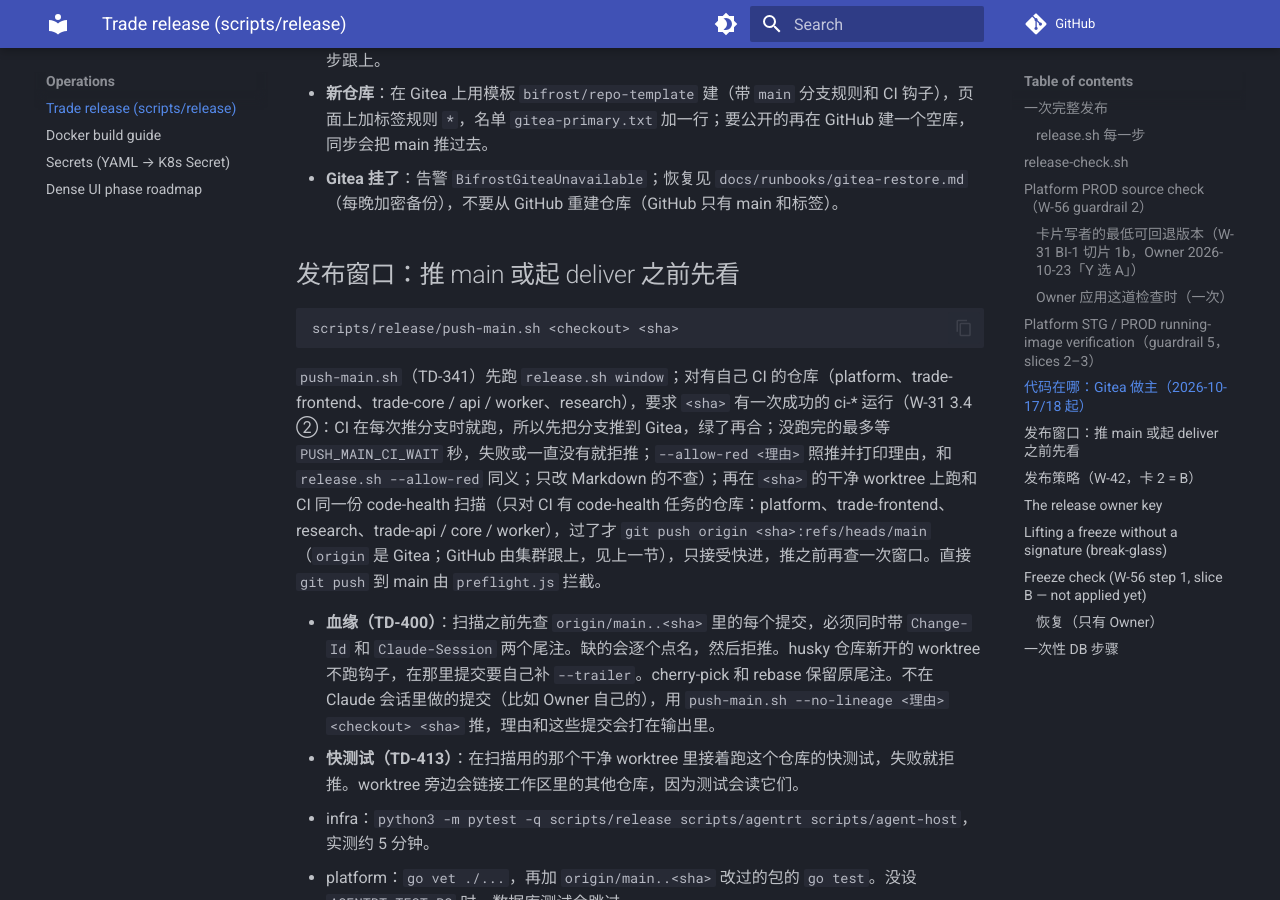
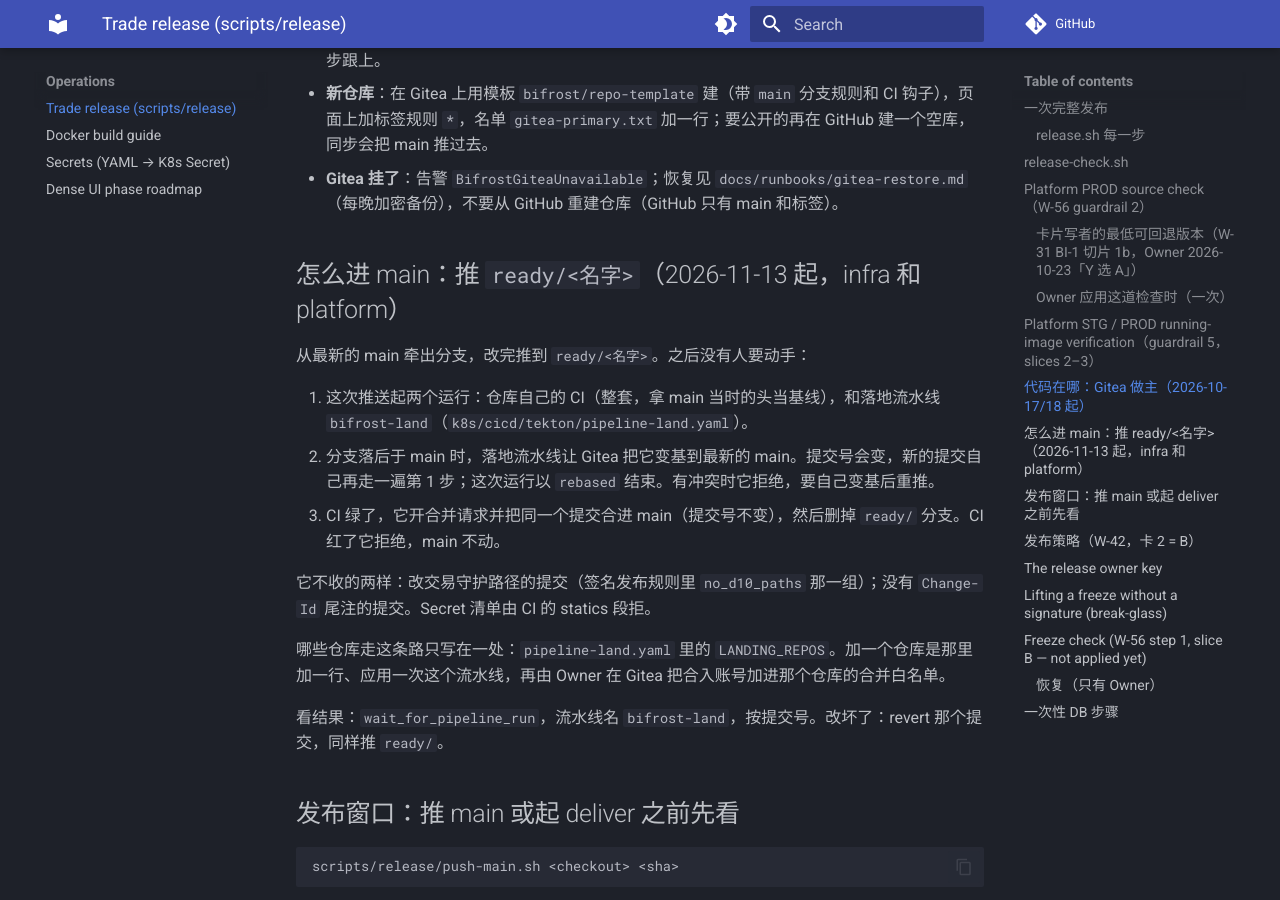
Before and after one commit to weitingzhao/bifrost-trade-infra, an MkDocs documentation site: the page built from docs/RELEASE.md, in a window 1280 px wide and 900 px high, scrolled down 11933 px. Built offline with MkDocs 1.6.1 and Material for MkDocs 9.7.7, drawn with Linux system fonts in a browser that asks for light colours; comment, search, counter and statistics services are not loaded.

Commit message:
docs(release): how a change reaches main through ready/ and bifrost-land
LANE-land-all. Also the first commit sent through the lane on bifrost-trade-infra.

Claude-Session: local_cca7748b-0b2b-43aa-9ab5-00d1db556f40
Claude-Transcript: 084e3cb0-d1af-4a35-8803-a9b59751d6cc
Change-Id: Ia5bf3a0217496635b0c5dd6338031a129a5b729c
Work: LANE-land-all
Co-Authored-By: Claude Fable 5.2 <noreply@anthropic.com>

````diff
--- a/docs/RELEASE.md
+++ b/docs/RELEASE.md
@@ -243,6 +243,20 @@ STG 的 `rollout` 引用 `bifrost-rollout-verify-platform`，先重启并等待
   加一行；要公开的再在 GitHub 建一个空库，同步会把 main 推过去。
 - **Gitea 挂了**：告警 `BifrostGiteaUnavailable`；恢复见 `docs/runbooks/gitea-restore.md`（每晚加密备份），不要从 GitHub 重建仓库（GitHub 只有 main 和标签）。
 
+## 怎么进 main：推 `ready/<名字>`（2026-11-13 起，infra 和 platform）
+
+从最新的 main 牵出分支，改完推到 `ready/<名字>`。之后没有人要动手：
+
+1. 这次推送起两个运行：仓库自己的 CI（整套，拿 main 当时的头当基线），和落地流水线 `bifrost-land`（`k8s/cicd/tekton/pipeline-land.yaml`）。
+2. 分支落后于 main 时，落地流水线让 Gitea 把它变基到最新的 main。提交号会变，新的提交自己再走一遍第 1 步；这次运行以 `rebased` 结束。有冲突时它拒绝，要自己变基后重推。
+3. CI 绿了，它开合并请求并把同一个提交合进 main（提交号不变），然后删掉 `ready/` 分支。CI 红了它拒绝，main 不动。
+
+它不收的两样：改交易守护路径的提交（签名发布规则里 `no_d10_paths` 那一组）；没有 `Change-Id` 尾注的提交。Secret 清单由 CI 的 statics 段拒。
+
+哪些仓库走这条路只写在一处：`pipeline-land.yaml` 里的 `LANDING_REPOS`。加一个仓库是那里加一行、应用一次这个流水线，再由 Owner 在 Gitea 把合入账号加进那个仓库的合并白名单。
+
+看结果：`wait_for_pipeline_run`，流水线名 `bifrost-land`，按提交号。改坏了：revert 那个提交，同样推 `ready/`。
+
 ## 发布窗口：推 main 或起 deliver 之前先看
 
 ```bash
````
